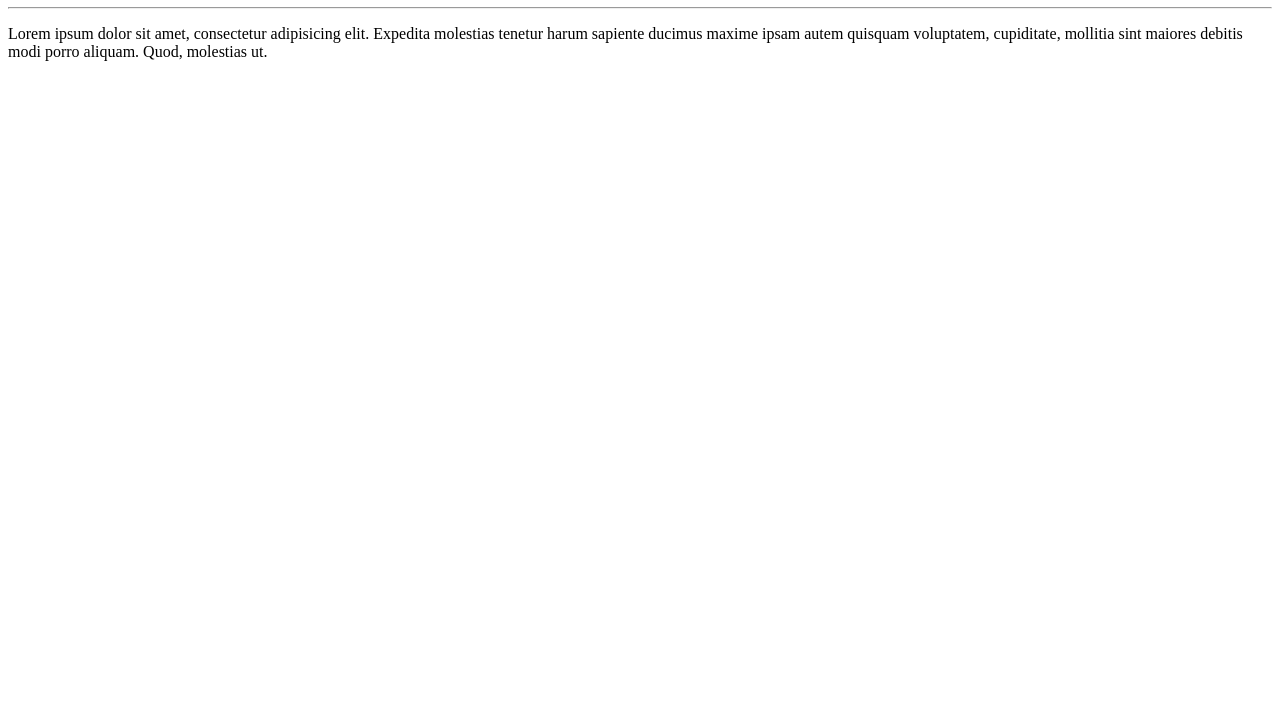
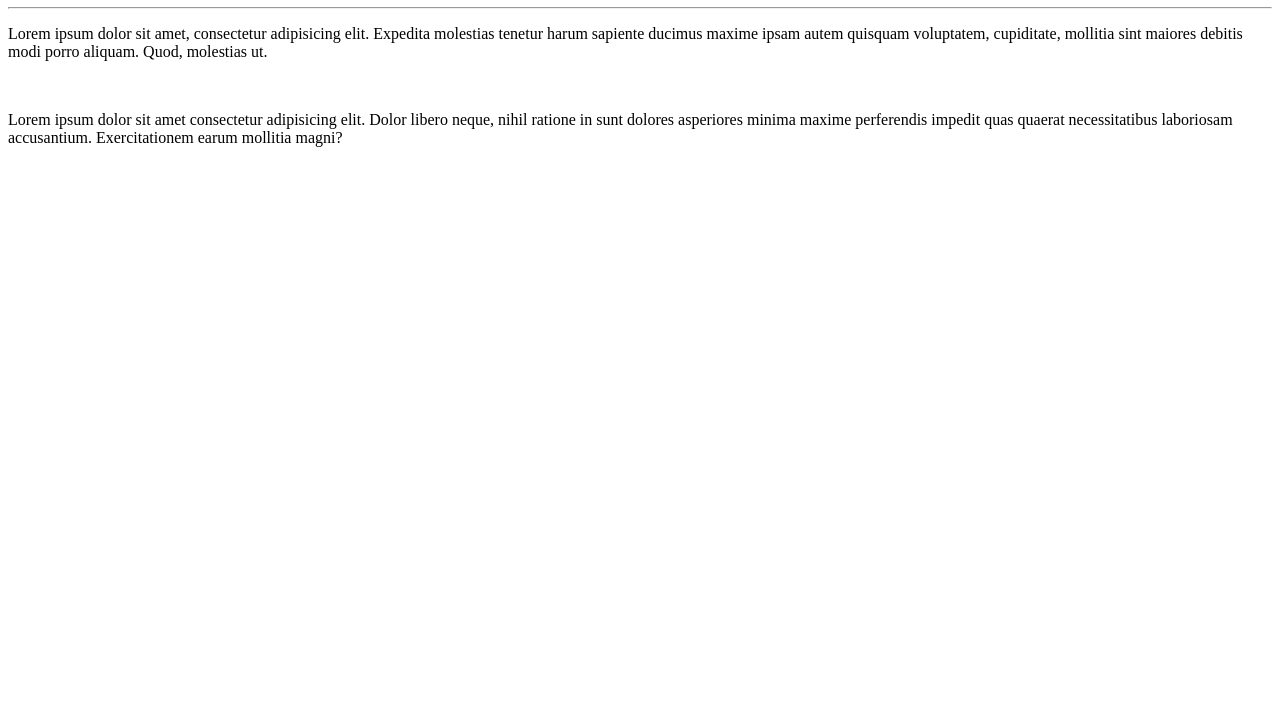
Before and after one commit to ricardooliver-ads-2019/Ola-Mundo, a plain HTML site: page Hello_World/index.html in a window 1280 px wide. Shown: the part 73-800 px from the top of the page. Drawn offline with Linux system fonts and the light colour scheme.

Commit message:
Mudei o arquivo index

```diff
--- a/Hello_World/index.html
+++ b/Hello_World/index.html
@@ -9,6 +9,8 @@
     <h1>Olá, Mundo!</h1>
     <hr>
     <p>Lorem ipsum dolor sit amet, consectetur adipisicing elit. Expedita molestias tenetur harum sapiente ducimus maxime ipsam autem quisquam voluptatem, cupiditate, mollitia sint maiores debitis modi porro aliquam. Quod, molestias ut.</p>
+    <br>
+    <p>Lorem ipsum dolor sit amet consectetur adipisicing elit. Dolor libero neque, nihil ratione in sunt dolores asperiores minima maxime perferendis impedit quas quaerat necessitatibus laboriosam accusantium. Exercitationem earum mollitia magni?</p>
 
 </body>
 </html>
```
